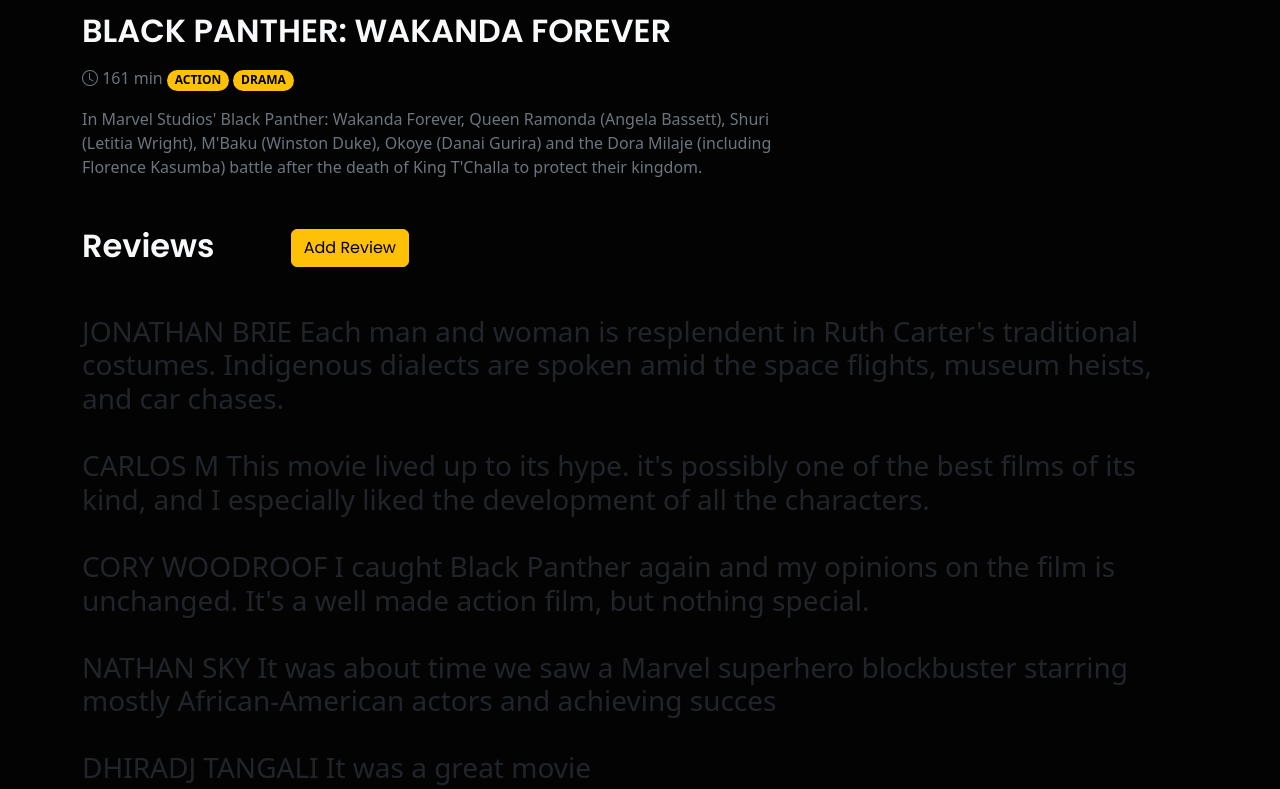
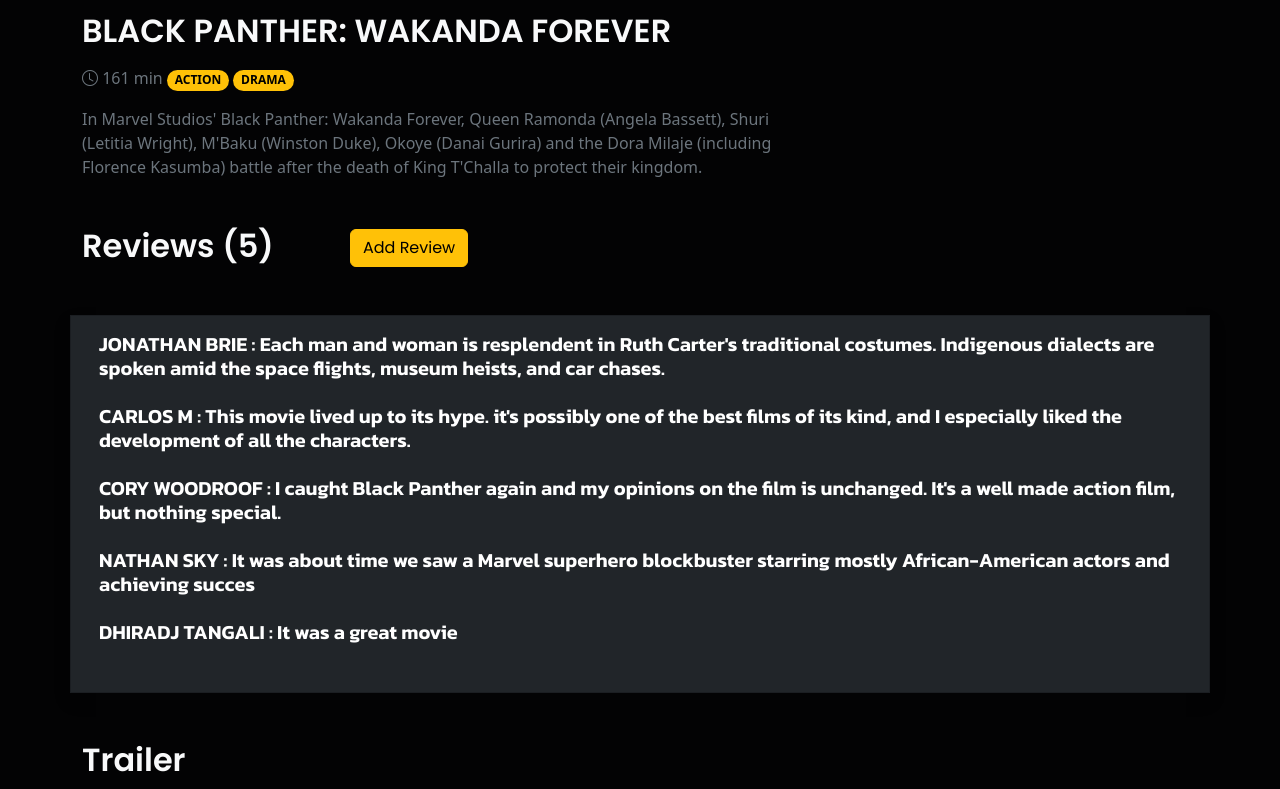
Before and after one commit to DhiradjT/moviemeter, a PHP site: page /blackpanther.php in a window 1280 px wide. Shown: the part 559-1348 px from the top of the page. Run offline with PHP 8.4, Linux system fonts and the light colour scheme; data comes from the database, SQL or seed files in the repository; some libraries are stand-ins or nearby versions; grey boxes are pictures that could not be loaded.

Commit message:
cards gemaakt in de reviewspagina

```diff
--- a/blackpanther.php
+++ b/blackpanther.php
@@ -98,10 +98,34 @@
 
           <div class="col-md-8 text-muted mt-3">In Marvel Studios' Black Panther: Wakanda Forever, Queen Ramonda (Angela Bassett), Shuri (Letitia Wright), M'Baku (Winston Duke), Okoye (Danai Gurira) and the Dora Milaje (including Florence Kasumba) battle after the death of King T'Challa to protect their kingdom.</div>
 
-        <h2 class="col-md-12 my-5 movie-title text-light">Reviews &nbsp; &nbsp; &nbsp; &nbsp; &nbsp;<button type="button" class="btn btn-warning rounded">Add Review</button></h2>
+
+          <?php
 
 
-        <h3>
+          $db = new PDO("mysql:host=localhost;dbname=moviemeter", "root", "");
+
+          $query = $db->prepare("SELECT * FROM klanten ");
+          $query->execute();
+
+          $result = $query->fetchAll(PDO::FETCH_ASSOC);
+      foreach($result as $data) {
+        $data["name"].  " ";
+        $data["lastName"] . " " . ":" . " ";
+        $data["review"]. "<br>" . "<br>";
+
+      }
+
+          ?>
+
+
+
+
+          <h2 class="col-md-12 my-5 movie-title text-light">Reviews <?php echo  "(" . count($data) . ")"; ?> &nbsp; &nbsp; &nbsp; &nbsp; &nbsp;<button type="button" class="btn btn-warning rounded">Add Review</button></h2>
+
+
+          <div class="card bg-dark shadow">
+    <div class="card-body">
+          <h3 class="review-text">
           <?php
 
   try {
@@ -111,8 +135,8 @@
       $query->execute();
       $result = $query->fetchAll(PDO::FETCH_ASSOC);
       foreach($result as $data) {
-        echo $data["name"] .  " ";
-        echo $data["lastName"] . " ";
+        echo $data["name"].  " ";
+          echo $data["lastName"] . " " . ":" . " ";
           echo $data["review"]. "<br>" . "<br>";
 
       }
@@ -121,13 +145,20 @@
       die("Error! :" . $e->getMessage());
   }
 
-echo  "(" . array_sum($data) . ")";
+      ?>
 
-    ?>
+    </div>
+  </div>
+
+
+
       </h3>
 
 
       <h2 class="col-md-12 mt-5 movie-title text-light">Trailer</h2>
+
+      <section class="trailer">
+      </section>
 
 
       <iframe width="560" height="650" src="https://www.youtube.com/embed/_Z3QKkl1WyM" title="YouTube video player" frameborder="0" allow="accelerometer; autoplay; clipboard-write; encrypted-media; gyroscope; picture-in-picture" allowfullscreen></iframe>
--- a/style.css
+++ b/style.css
@@ -147,3 +147,13 @@
     color: white;
 
 }
+
+.review-text {
+    color: white;
+    font-family: 'Kanit', sans-serif;
+    font-size: 20px;
+}
+
+.section.trailer {
+    background-image: url(./movie-banners/TechinTwo-Popcorn.webp);
+}
```
Lines whose indentation alone changed are shown as unchanged.
